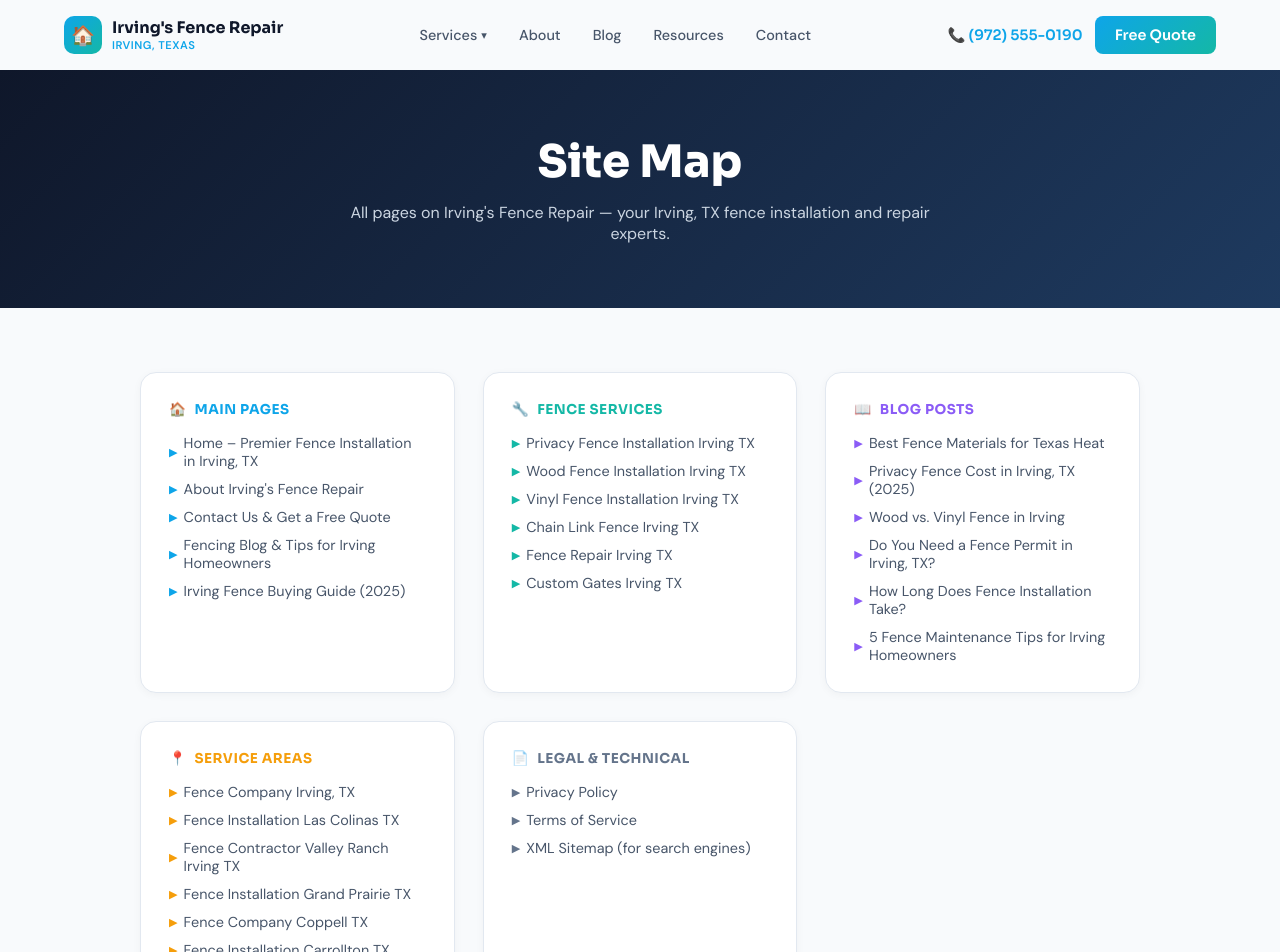
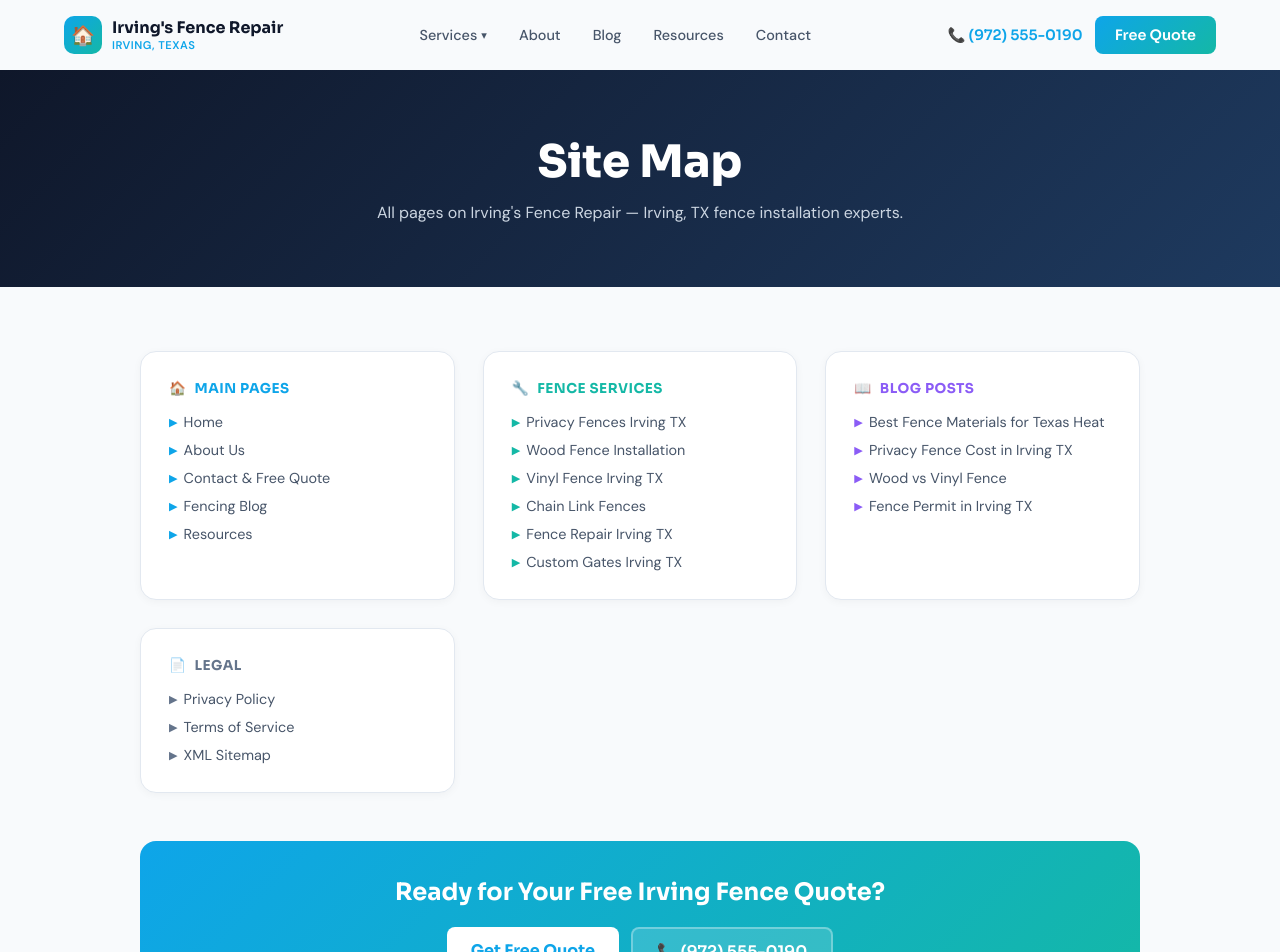
Before and after one commit to Brenhenn-79/irvings-fence-repair, a Next.js app: page /sitemap in a window 1280 px wide. Shown: the top 952 px of the page. Built offline with nearby package versions, Linux system fonts and the light colour scheme.

Commit message:
Update page.tsx

```diff
--- a/src/app/sitemap/page.tsx
+++ b/src/app/sitemap/page.tsx
@@ -1,10 +1,9 @@
-'use client'
 import type { Metadata } from 'next'
 import Link from 'next/link'
 
 export const metadata: Metadata = {
   title: "Site Map | Irving's Fence Repair – Irving TX",
-  description: "Full sitemap for Irving's Fence Repair website. Find all pages, services, blog posts, and resources for Irving, TX fence installation and repair.",
+  description: "Full sitemap for Irving's Fence Repair website.",
 }
 
 const sitemapData = [
@@ -13,11 +12,11 @@ const sitemapData = [
     color: '#0EA5E9',
     icon: '🏠',
     links: [
-      { href: '/', label: 'Home – Premier Fence Installation in Irving, TX' },
-      { href: '/about', label: 'About Irving\'s Fence Repair' },
-      { href: '/contact', label: 'Contact Us & Get a Free Quote' },
-      { href: '/blog', label: 'Fencing Blog & Tips for Irving Homeowners' },
-      { href: '/resources', label: 'Irving Fence Buying Guide (2025)' },
+      { href: '/', label: 'Home' },
+      { href: '/about', label: 'About Us' },
+      { href: '/contact', label: 'Contact & Free Quote' },
+      { href: '/blog', label: 'Fencing Blog' },
+      { href: '/resources', label: 'Resources' },
     ]
   },
   {
@@ -25,10 +24,10 @@ const sitemapData = [
     color: '#14B8A6',
     icon: '🔧',
     links: [
-      { href: '/services/privacy-fences', label: 'Privacy Fence Installation Irving TX' },
-      { href: '/services/wood-fences', label: 'Wood Fence Installation Irving TX' },
-      { href: '/services/vinyl-fences', label: 'Vinyl Fence Installation Irving TX' },
-      { href: '/services/chain-link', label: 'Chain Link Fence Irving TX' },
+      { href: '/services/privacy-fences', label: 'Privacy Fences Irving TX' },
+      { href: '/services/wood-fences', label: 'Wood Fence Installation' },
+      { href: '/services/vinyl-fences', label: 'Vinyl Fence Irving TX' },
+      { href: '/services/chain-link', label: 'Chain Link Fences' },
       { href: '/services/fence-repair', label: 'Fence Repair Irving TX' },
       { href: '/services/custom-gates', label: 'Custom Gates Irving TX' },
     ]
@@ -39,34 +38,19 @@ const sitemapData = [
     icon: '📖',
     links: [
       { href: '/blog/best-fence-for-texas-heat', label: 'Best Fence Materials for Texas Heat' },
-      { href: '/blog/privacy-fence-cost-irving', label: 'Privacy Fence Cost in Irving, TX (2025)' },
-      { href: '/blog/wood-vs-vinyl-fence', label: 'Wood vs. Vinyl Fence in Irving' },
-      { href: '/blog/fence-permit-irving-tx', label: 'Do You Need a Fence Permit in Irving, TX?' },
-      { href: '/blog/how-long-fence-installation-takes', label: 'How Long Does Fence Installation Take?' },
-      { href: '/blog/fence-maintenance-tips-texas', label: '5 Fence Maintenance Tips for Irving Homeowners' },
+      { href: '/blog/privacy-fence-cost-irving', label: 'Privacy Fence Cost in Irving TX' },
+      { href: '/blog/wood-vs-vinyl-fence', label: 'Wood vs Vinyl Fence' },
+      { href: '/blog/fence-permit-irving-tx', label: 'Fence Permit in Irving TX' },
     ]
   },
   {
-    section: 'Service Areas',
-    color: '#F59E0B',
-    icon: '📍',
-    links: [
-      { href: '/?area=irving', label: 'Fence Company Irving, TX' },
-      { href: '/?area=las-colinas', label: 'Fence Installation Las Colinas TX' },
-      { href: '/?area=valley-ranch', label: 'Fence Contractor Valley Ranch Irving TX' },
-      { href: '/?area=grand-prairie', label: 'Fence Installation Grand Prairie TX' },
-      { href: '/?area=coppell', label: 'Fence Company Coppell TX' },
-      { href: '/?area=carrollton', label: 'Fence Installation Carrollton TX' },
-    ]
-  },
-  {
-    section: 'Legal & Technical',
+    section: 'Legal',
     color: '#64748B',
     icon: '📄',
     links: [
       { href: '/privacy', label: 'Privacy Policy' },
       { href: '/terms', label: 'Terms of Service' },
-      { href: '/sitemap.xml', label: 'XML Sitemap (for search engines)' },
+      { href: '/sitemap.xml', label: 'XML Sitemap' },
     ]
   }
 ]
@@ -80,7 +64,7 @@ export default function SitemapPage() {
             Site Map
           </h1>
           <p style={{ color: '#CBD5E1', fontSize: '1rem' }}>
-            All pages on Irving's Fence Repair — your Irving, TX fence installation and repair experts.
+            All pages on Irving's Fence Repair — Irving, TX fence installation experts.
           </p>
         </div>
       </section>
@@ -107,11 +91,7 @@ export default function SitemapPage() {
                       <Link href={link.href} style={{
                         color: '#475569', textDecoration: 'none', fontSize: '0.9rem',
                         display: 'flex', alignItems: 'center', gap: '6px',
-                        transition: 'color 0.15s ease'
-                      }}
-                        onMouseEnter={e => (e.currentTarget as HTMLElement).style.color = section.color}
-                        onMouseLeave={e => (e.currentTarget as HTMLElement).style.color = '#475569'}
-                      >
+                      }}>
                         <span style={{ color: section.color, fontSize: '0.7rem' }}>▶</span>
                         {link.label}
                       </Link>
@@ -122,18 +102,14 @@ export default function SitemapPage() {
             ))}
           </div>
 
-          {/* Contact strip */}
           <div style={{
             marginTop: '48px', background: 'linear-gradient(135deg, #0EA5E9, #14B8A6)',
             borderRadius: '16px', padding: '36px', textAlign: 'center'
           }}>
             <h2 style={{ fontFamily: 'var(--font-display)', fontSize: '1.5rem', color: 'white', marginBottom: '8px' }}>
-              Didn't Find What You Were Looking For?
+              Ready for Your Free Irving Fence Quote?
             </h2>
-            <p style={{ color: 'rgba(255,255,255,0.9)', marginBottom: '20px' }}>
-              Call us or get a free quote — we're happy to answer any questions about fencing in Irving.
-            </p>
-            <div style={{ display: 'flex', gap: '12px', justifyContent: 'center', flexWrap: 'wrap' }}>
+            <div style={{ display: 'flex', gap: '12px', justifyContent: 'center', flexWrap: 'wrap', marginTop: '20px' }}>
               <Link href="/contact" style={{ background: 'white', color: '#0EA5E9', fontFamily: 'var(--font-display)', fontWeight: 700, padding: '13px 24px', borderRadius: '8px', textDecoration: 'none' }}>
                 Get Free Quote
               </Link>
```
